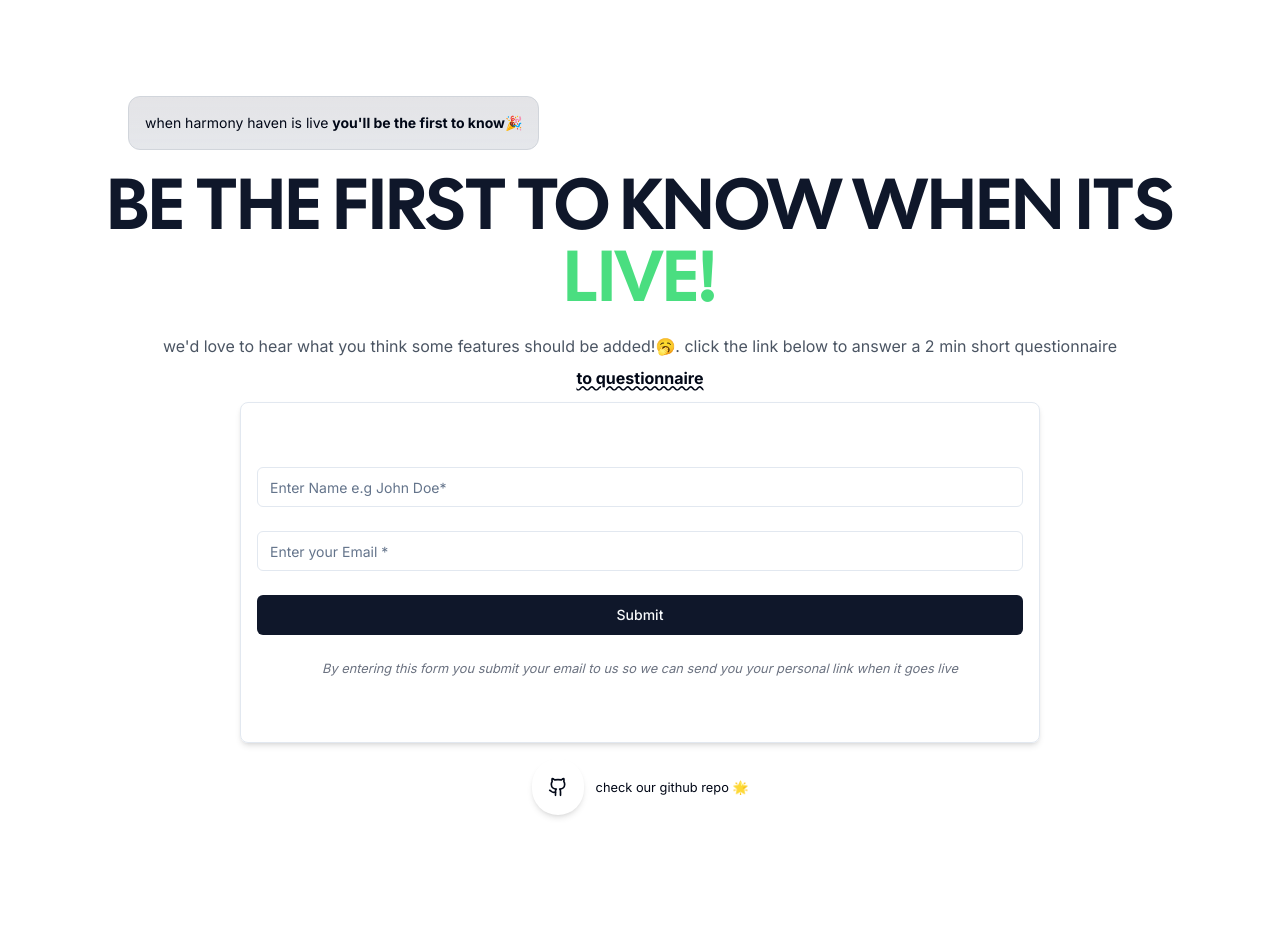
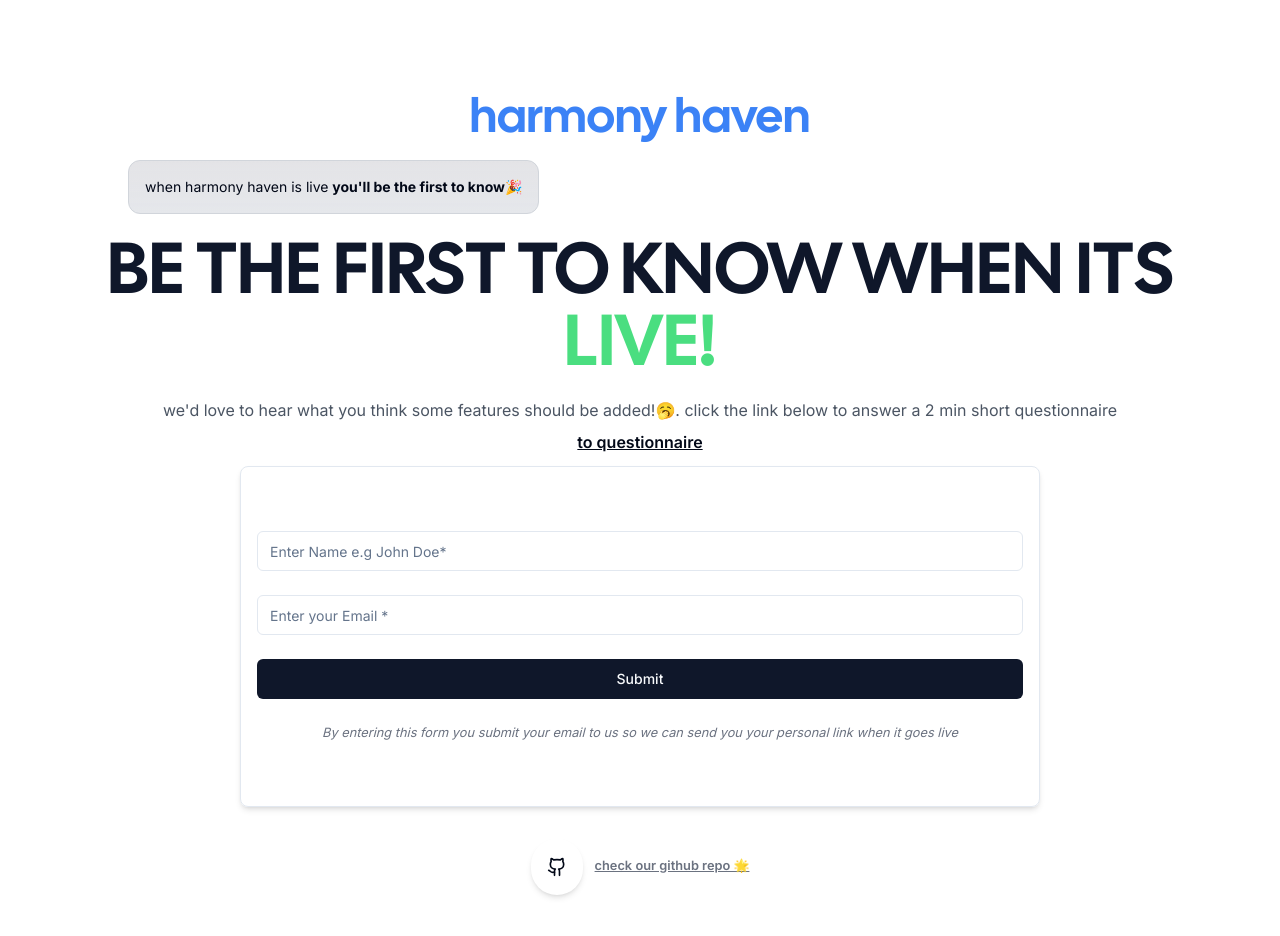
Before and after one commit to Akarikev/harmony-waiting, a Next.js app: page / in a window 1280 px wide. Shown: the top 936 px of the page. Before the commit the page ends 911 px from the top, so only its background shows below. Built offline with nearby package versions, Linux system fonts and the light colour scheme.

Commit message:
added firebase instance to get mails

```diff
--- a/app/page.jsx
+++ b/app/page.jsx
@@ -8,6 +8,9 @@ export default function Home() {
       className="flex min-h-screen flex-col items-center p-24 md:p-24"
       suppressHydrationWarning
     >
+      <h1 className="headers_font text-blue-500 text-center text-5xl font-bold mb-4">
+        harmony haven
+      </h1>
       <div className="z-10 w-full max-w-5xl items-center justify-between  text-sm lg:flex">
         <p className="fixed left-0 top-0 flex w-full justify-center border-b border-gray-300 bg-gradient-to-b from-zinc-200 pb-6 pt-8 backdrop-blur-2xl dark:border-neutral-800 dark:bg-zinc-800/30 dark:from-inherit lg:static lg:w-auto  lg:rounded-xl lg:border lg:bg-gray-200 lg:p-4 lg:dark:bg-zinc-800/30">
           when harmony haven is live&nbsp;
--- a/components/FormCard.jsx
+++ b/components/FormCard.jsx
@@ -11,12 +11,14 @@ function FormCard() {
     >
       <Link
         href={"https://github.com/Akarikev/harmony-haven-app"}
-        className="rounded-full p-4 shadow-md flex justify-center items-center transition delay-75 ease-in-out hover:bg-slate-900 hover:text-white"
+        className="rounded-full p-4 shadow-md flex justify-center items-center transition delay-75 ease-in-out hover:bg-slate-900 mt-4 hover:text-white"
       >
         <GithubIcon width={20} />
       </Link>
       {""}
-      <small>check our github repo 🌟 </small>
+      <small className="text-gray-500 mt-3 underline font-semibold">
+        check our github repo 🌟{" "}
+      </small>
     </div>
   );
 }
--- a/components/FormInput.jsx
+++ b/components/FormInput.jsx
@@ -4,13 +4,20 @@ import React, { useState } from "react";
 import { Input } from "./ui/input";
 import { Button } from "./ui/button";
 import Link from "next/link";
+import { collection, addDoc } from "firebase/firestore";
+import { db } from "configs/firebase";
 
 function FormInput() {
   const [inputName, setInputName] = useState("");
   const [inputEmail, setEmail] = useState("");
-  const submitForm = () => {
-    console.log(inputName);
-    console.log(inputEmail);
+
+  const submitForm = async () => {
+    const docRef = await addDoc(collection(db, "users"), {
+      name: inputName,
+      email: inputEmail,
+    });
+
+    console.log("Document written with ID: ", docRef.id);
   };
 
   return (
@@ -23,14 +30,15 @@ function FormInput() {
         we&apos;d love to hear what you think some features should be added!🥱.
         click the link below to answer a 2 min short questionnaire
       </p>
-
-      <Link
-        href="https://forms.gle/44wjmhzhzCfJHner6"
-        target="_blank"
-        className="font-bold text-center"
-      >
-        <p className="underline decoration-wavy mb-3">to questionnaire</p>
-      </Link>
+      <div>
+        <Link
+          href="https://forms.gle/44wJmhzhzCfJHner6"
+          target="_blank"
+          className="flex justify-center items-center mb-3 font-semibold underline "
+        >
+          to questionnaire
+        </Link>
+      </div>
 
       <div className="flex justify-center items-center w-full">
         <form
--- /dev/null
+++ b/configs/firebase.js
@@ -0,0 +1,23 @@
+// Import the functions you need from the SDKs you need
+import { initializeApp } from "firebase/app";
+import { getFirestore } from "firebase/firestore";
+import { getAnalytics } from "firebase/analytics";
+// TODO: Add SDKs for Firebase products that you want to use
+// https://firebase.google.com/docs/web/setup#available-libraries
+
+// Your web app's Firebase configuration
+// For Firebase JS SDK v7.20.0 and later, measurementId is optional
+const firebaseConfig = {
+  apiKey: "AIzaSyAl0TJvGVXWeDAIiJE8cTJhblJJwHe1By8",
+  authDomain: "harmony-haven-waiting-list.firebaseapp.com",
+  projectId: "harmony-haven-waiting-list",
+  storageBucket: "harmony-haven-waiting-list.appspot.com",
+  messagingSenderId: "966190675140",
+  appId: "1:966190675140:web:555cbdae92c52b4d334591",
+  measurementId: "G-TP2D3007X1",
+};
+
+// Initialize Firebase
+const app = initializeApp(firebaseConfig);
+const analytics = getAnalytics(app);
+export const db = getFirestore(app);
```
